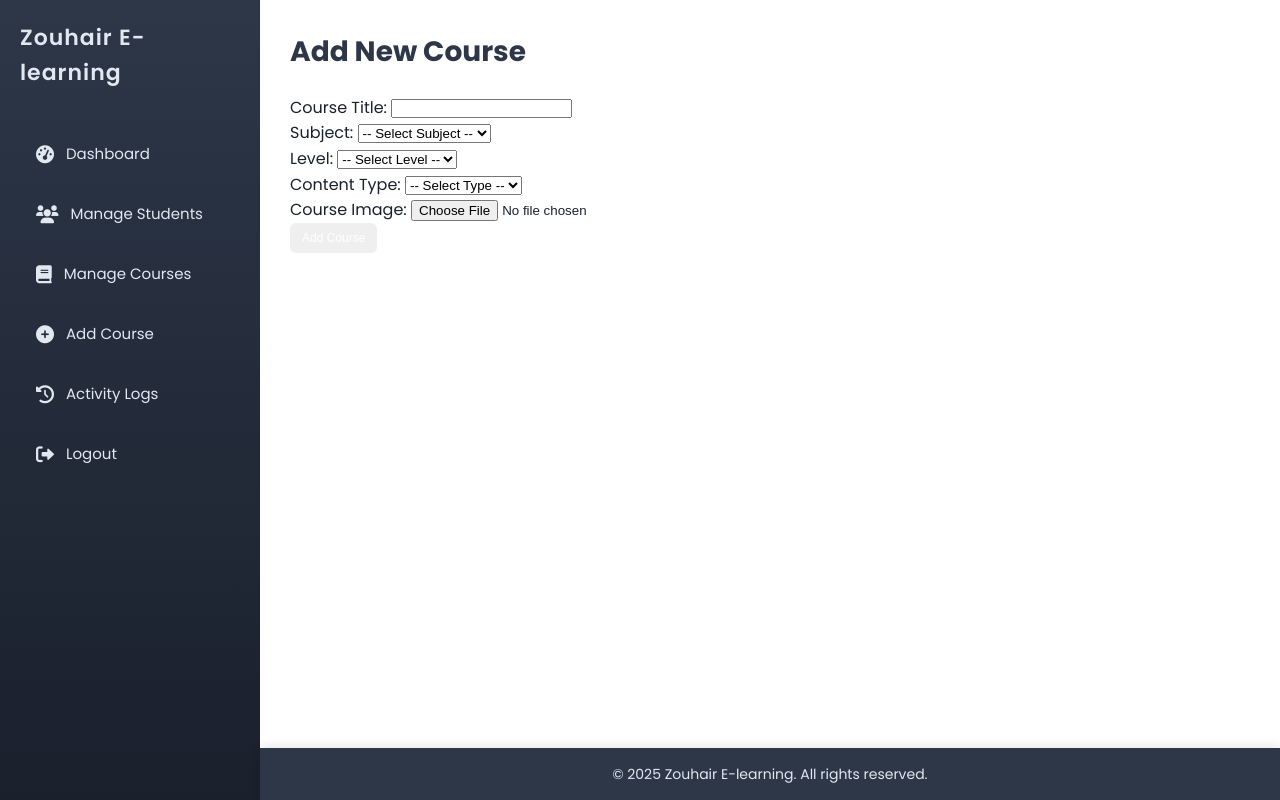
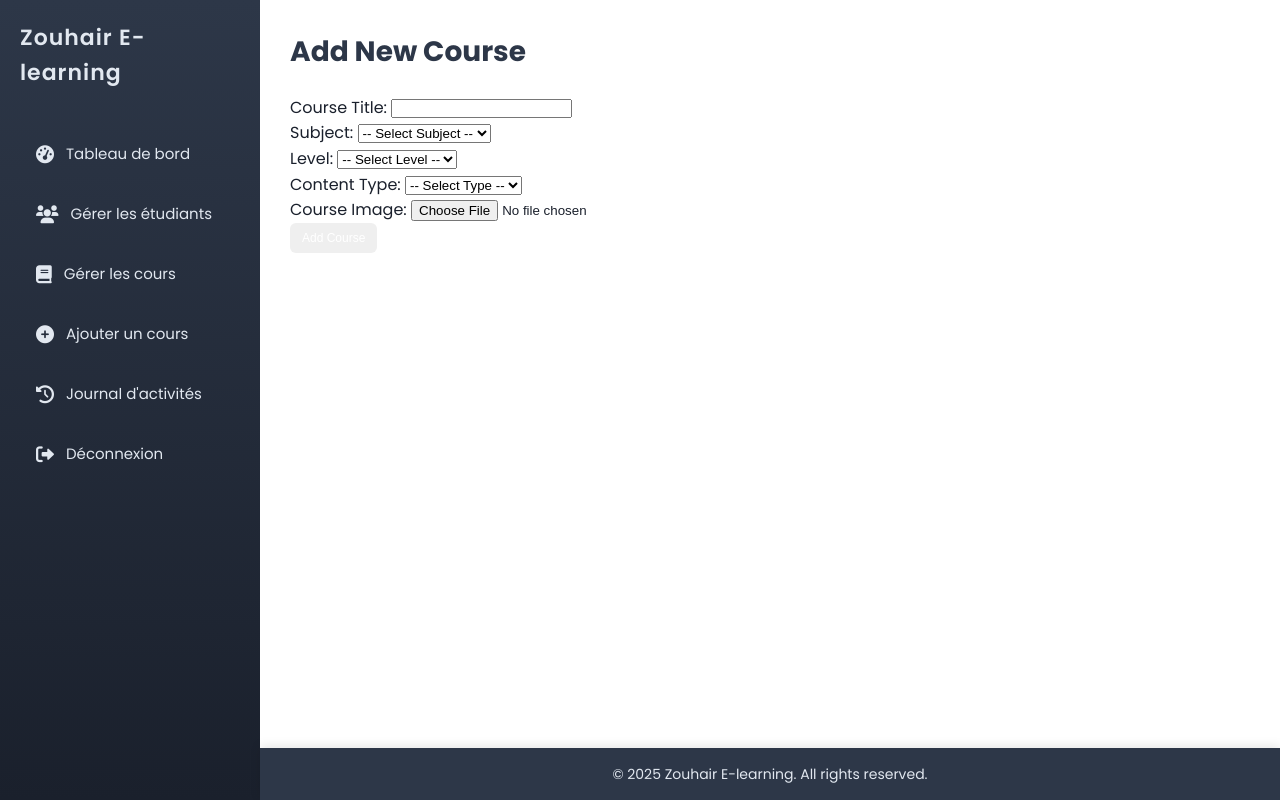
Before and after one commit to lemarouane/Z-Elearning, a PHP site: page /elearning/admin/add_course.php in a window 1280 px wide. Run offline with PHP 8.4, Linux system fonts and the light colour scheme; the visitor is signed in with stand-in values (Sample User, id 1); data that the repository does not hold is empty; some libraries are stand-ins or nearby versions.

Commit message:
Latest updates

```diff
--- a/includes/header.php
+++ b/includes/header.php
@@ -5,7 +5,7 @@ $role = isset($_SESSION['admin_id']) ? 'admin' : (isset($_SESSION['student_id'])
 ?>
 
 <!DOCTYPE html>
-<html lang="en">
+<html lang="fr">
 <head>
     <meta charset="UTF-8">
     <meta name="viewport" content="width=device-width, initial-scale=1.0">
@@ -21,21 +21,21 @@ $role = isset($_SESSION['admin_id']) ? 'admin' : (isset($_SESSION['student_id'])
         <nav class="sidebar-nav">
             <ul>
                 <?php if ($role === 'admin'): ?>
-                    <li><a href="../admin/dashboard.php"><i class="fas fa-tachometer-alt"></i> <span>Dashboard</span></a></li>
-                    <li><a href="../admin/manage_students.php"><i class="fas fa-users"></i> <span>Manage Students</span></a></li>
-                    <li><a href="../admin/manage_courses.php"><i class="fas fa-book"></i> <span>Manage Courses</span></a></li>
-                    <li><a href="../admin/add_course.php"><i class="fas fa-plus-circle"></i> <span>Add Course</span></a></li>
-                    <li><a href="../admin/activity_logs.php"><i class="fas fa-history"></i> <span>Activity Logs</span></a></li>
-                    <li><a href="../logout.php"><i class="fas fa-sign-out-alt"></i> <span>Logout</span></a></li>
+                    <li><a href="../admin/dashboard.php"><i class="fas fa-tachometer-alt"></i> <span>Tableau de bord</span></a></li>
+                    <li><a href="../admin/manage_students.php"><i class="fas fa-users"></i> <span>Gérer les étudiants</span></a></li>
+                    <li><a href="../admin/manage_courses.php"><i class="fas fa-book"></i> <span>Gérer les cours</span></a></li>
+                    <li><a href="../admin/add_course.php"><i class="fas fa-plus-circle"></i> <span>Ajouter un cours</span></a></li>
+                    <li><a href="../admin/activity_logs.php"><i class="fas fa-history"></i> <span>Journal d'activités</span></a></li>
+                    <li><a href="../logout.php"><i class="fas fa-sign-out-alt"></i> <span>Déconnexion</span></a></li>
                 <?php elseif ($role === 'student'): ?>
-                    <li><a href="../student/view_course.php"><i class="fas fa-book-open"></i> <span>My Courses</span></a></li>
-                    <li><a href="../student/profile.php"><i class="fas fa-user"></i> <span>Profile</span></a></li>
-                    <li><a href="../student/quiz.php"><i class="fas fa-question-circle"></i> <span>Quizzes</span></a></li>
-                    <li><a href="../logout.php"><i class="fas fa-sign-out-alt"></i> <span>Logout</span></a></li>
+                    <li><a href="../student/view_course.php"><i class="fas fa-book-open"></i> <span>Mes cours</span></a></li>
+                    <li><a href="../student/profile.php"><i class="fas fa-user"></i> <span>Profil</span></a></li>
+                    <li><a href="../student/quiz.php"><i class="fas fa-question-circle"></i> <span>Quiz</span></a></li>
+                    <li><a href="../logout.php"><i class="fas fa-sign-out-alt"></i> <span>Déconnexion</span></a></li>
                 <?php else: ?>
-                    <li><a href="../admin/login.php"><i class="fas fa-user-shield"></i> <span>Admin Login</span></a></li>
-                    <li><a href="../student/login.php"><i class="fas fa-user"></i> <span>Student Login</span></a></li>
-                    <li><a href="../student/register.php"><i class="fas fa-user-plus"></i> <span>Register</span></a></li>
+                    <li><a href="../admin/login.php"><i class="fas fa-user-shield"></i> <span>Connexion administrateur</span></a></li>
+                    <li><a href="../student/login.php"><i class="fas fa-user"></i> <span>Connexion étudiant</span></a></li>
+                    <li><a href="../student/register.php"><i class="fas fa-user-plus"></i> <span>S'inscrire</span></a></li>
                 <?php endif; ?>
             </ul>
         </nav>
```
Also changed, not shown: 1 other file.
